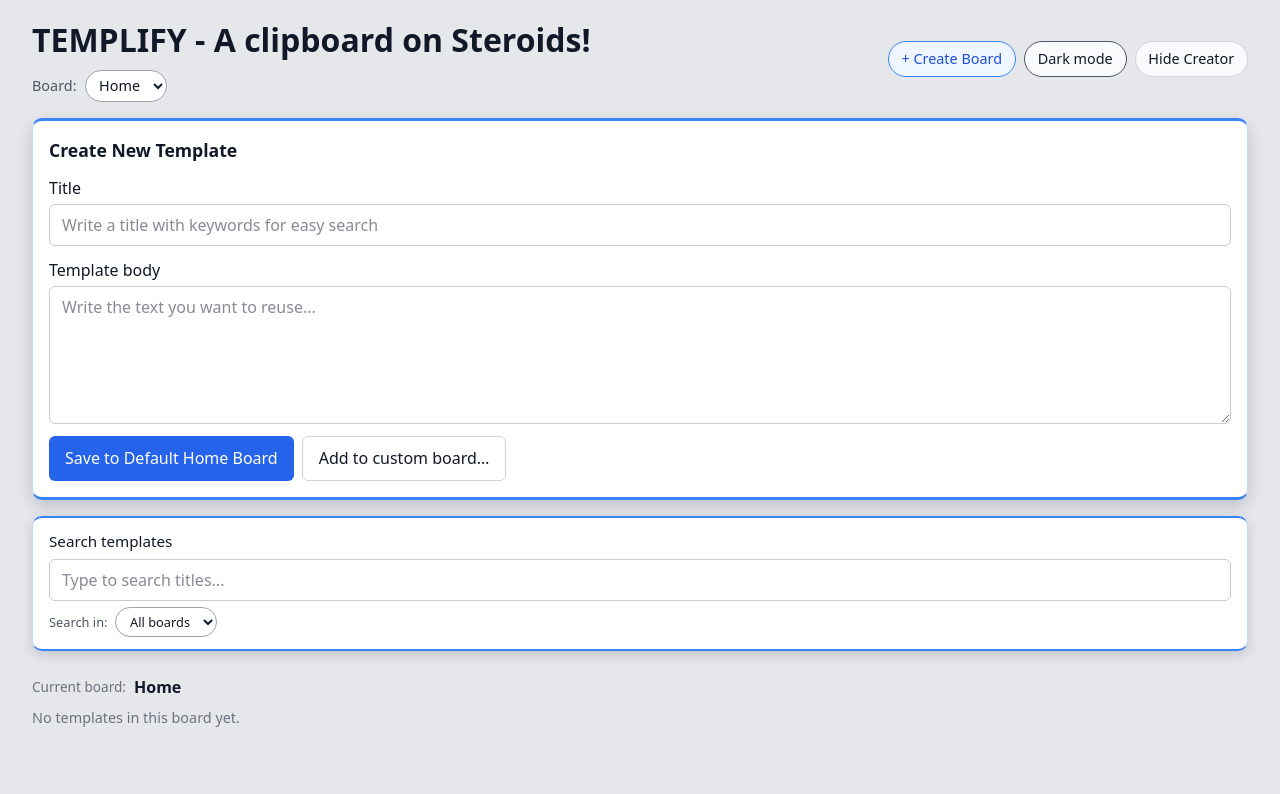
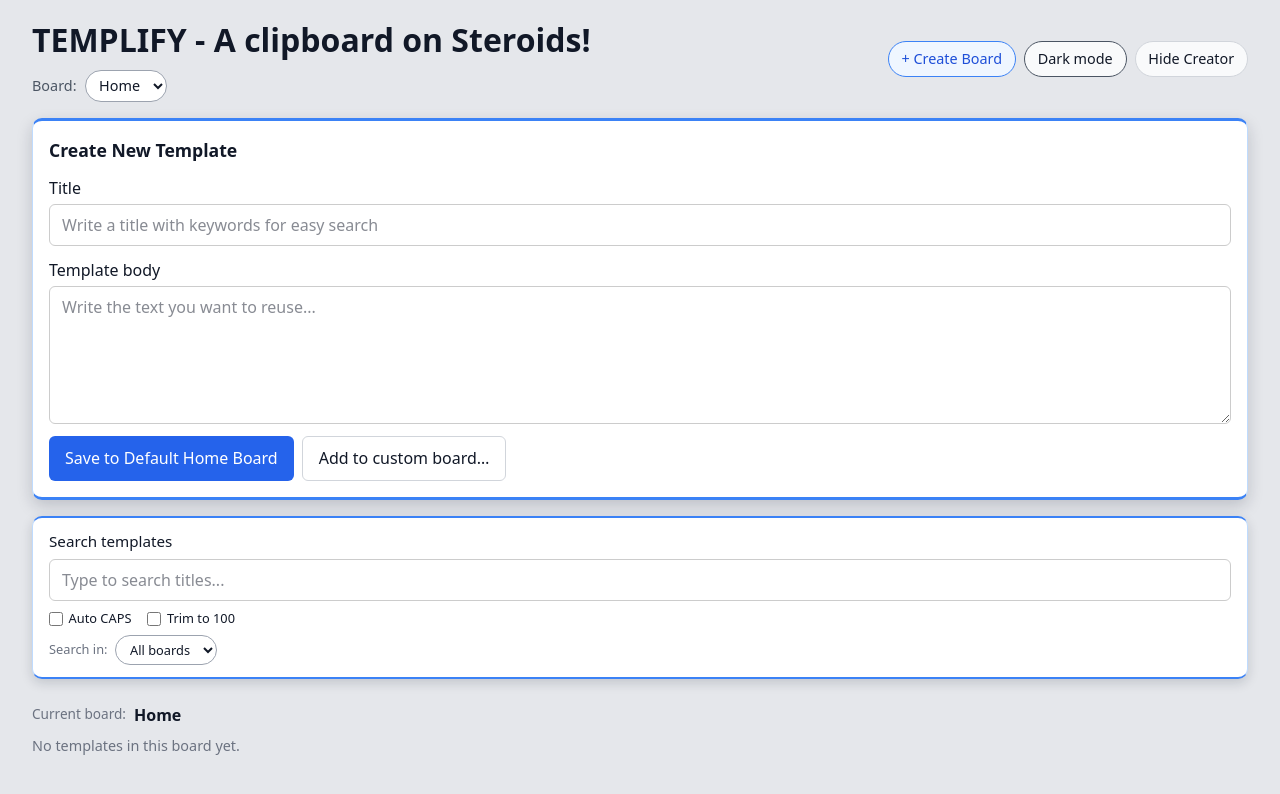
Before and after one commit to jesusoyer/templify, a Next.js app: page / in a window 1280 px wide. Shown: the top 794 px of the page. Built offline with nearby package versions, Linux system fonts and the light colour scheme.

Commit message:
added cap it all feature to the search bar

```diff
--- a/app/components/SearchBar.tsx
+++ b/app/components/SearchBar.tsx
@@ -1,4 +1,4 @@
-import React from "react";
+import React, { useState, useEffect, useRef } from "react";
 
 type Board = {
   id: string;
@@ -10,11 +10,37 @@
   onSearchChange: (value: string) => void;
   darkMode: boolean;
 
-  // NEW: search scope
+  // Search scope
   boards: Board[];
   searchScopeBoardId: string; // "all" or a board.id
   onSearchScopeChange: (boardId: string) => void;
 };
+
+// Robust copy: Clipboard API + textarea fallback
+function copyToClipboardSafe(text: string) {
+  if (typeof window === "undefined") return;
+  if (navigator && "clipboard" in navigator && navigator.clipboard?.writeText) {
+    navigator.clipboard.writeText(text).catch(() => fallbackCopy(text));
+  } else {
+    fallbackCopy(text);
+  }
+}
+
+function fallbackCopy(value: string) {
+  try {
+    const textarea = document.createElement("textarea");
+    textarea.value = value;
+    textarea.style.position = "fixed";
+    textarea.style.opacity = "0";
+    textarea.style.pointerEvents = "none";
+    document.body.appendChild(textarea);
+    textarea.select();
+    document.execCommand("copy");
+    document.body.removeChild(textarea);
+  } catch {
+    // quietly give up
+  }
+}
 
 export default function SearchBar({
   search,
@@ -24,15 +50,83 @@
   searchScopeBoardId,
   onSearchScopeChange,
 }: SearchBarProps) {
+  const [autoCaps, setAutoCaps] = useState(false);
+  const [trimTo100, setTrimTo100] = useState(false);
+  const [copied, setCopied] = useState(false);
+  const copiedTimerRef = useRef<ReturnType<typeof setTimeout> | null>(null);
+
   const cardBg = darkMode ? "#020617" : "white";
   const borderBase = darkMode ? "#1d4ed8" : "#bfdbfe";
   const accent = "#3b82f6";
   const textColor = darkMode ? "#e5e7eb" : "#111827";
+  const mutedText = darkMode ? "#9ca3af" : "#6b7280";
   const inputBg = darkMode ? "#020617" : "white";
   const inputBorder = darkMode ? "#475569" : "#ccc";
 
-  const handleClear = () => {
+  useEffect(() => {
+    return () => {
+      if (copiedTimerRef.current) clearTimeout(copiedTimerRef.current);
+    };
+  }, []);
+
+  function triggerCopied(text: string) {
+    copyToClipboardSafe(text);
+    setCopied(true);
+    if (copiedTimerRef.current) clearTimeout(copiedTimerRef.current);
+    copiedTimerRef.current = setTimeout(() => setCopied(false), 1500);
+  }
+
+  function applyTransforms(raw: string, caps: boolean, trim: boolean): string {
+    let result = raw;
+    if (caps) result = result.toUpperCase();
+    if (trim) result = result.slice(0, 100);
+    return result;
+  }
+
+  function handleChange(e: React.ChangeEvent<HTMLInputElement>) {
+    const transformed = applyTransforms(e.target.value, autoCaps, trimTo100);
+    onSearchChange(transformed);
+    if (transformed && (autoCaps || trimTo100)) triggerCopied(transformed);
+    else setCopied(false);
+  }
+
+  // Re-apply transforms to existing text when a toggle changes
+  function handleAutoCapsToggle(checked: boolean) {
+    setAutoCaps(checked);
+    if (search) {
+      const transformed = applyTransforms(search, checked, trimTo100);
+      onSearchChange(transformed);
+    }
+  }
+
+  function handleTrimToggle(checked: boolean) {
+    setTrimTo100(checked);
+    if (search) {
+      const transformed = applyTransforms(search, autoCaps, checked);
+      onSearchChange(transformed);
+    }
+  }
+
+  function handleClear() {
     onSearchChange("");
+    setCopied(false);
+  }
+
+  const checkboxLabelStyle: React.CSSProperties = {
+    display: "flex",
+    alignItems: "center",
+    gap: "0.35rem",
+    fontSize: "0.8rem",
+    color: textColor,
+    cursor: "pointer",
+    userSelect: "none",
+  };
+
+  const checkboxStyle: React.CSSProperties = {
+    width: "14px",
+    height: "14px",
+    accentColor: accent,
+    cursor: "pointer",
   };
 
   return (
@@ -40,37 +134,27 @@
       style={{
         width: "100%",
         padding: "0.75rem 1rem",
-
-        // explicit border, no shorthand
         borderTopStyle: "solid",
         borderBottomStyle: "solid",
         borderLeftStyle: "solid",
         borderRightStyle: "solid",
-
         borderTopWidth: "2px",
         borderBottomWidth: "2px",
         borderLeftWidth: "1px",
         borderRightWidth: "1px",
-
         borderTopColor: accent,
         borderBottomColor: accent,
         borderLeftColor: borderBase,
         borderRightColor: borderBase,
-
         borderRadius: "10px",
         backgroundColor: cardBg,
         boxShadow: "0 4px 12px rgba(15, 23, 42, 0.16)",
         marginBottom: "0.5rem",
       }}
     >
-      <div
-        style={{
-          display: "flex",
-          flexDirection: "column",
-          gap: "0.4rem",
-        }}
-      >
-        {/* Label + Clear button row */}
+      <div style={{ display: "flex", flexDirection: "column", gap: "0.4rem" }}>
+
+        {/* Label + Copied badge + Clear button */}
         <div
           style={{
             display: "flex",
@@ -79,16 +163,30 @@
             justifyContent: "space-between",
           }}
         >
-          <label
-            htmlFor="search"
-            style={{
-              fontWeight: 500,
-              color: textColor,
-              fontSize: "0.95rem",
-            }}
-          >
-            Search templates
-          </label>
+          <div style={{ display: "flex", alignItems: "center", gap: "0.5rem" }}>
+            <label
+              htmlFor="search"
+              style={{ fontWeight: 500, color: textColor, fontSize: "0.95rem" }}
+            >
+              Search templates
+            </label>
+
+            {copied && (
+              <span
+                style={{
+                  fontSize: "0.75rem",
+                  fontWeight: 500,
+                  color: darkMode ? "#4ade80" : "#15803d",
+                  backgroundColor: darkMode ? "#052e16" : "#f0fdf4",
+                  border: `1px solid ${darkMode ? "#166534" : "#bbf7d0"}`,
+                  borderRadius: "999px",
+                  padding: "0.1rem 0.55rem",
+                }}
+              >
+                ✓ Copied
+              </span>
+            )}
+          </div>
 
           {search.trim().length > 0 && (
             <button
@@ -115,7 +213,8 @@
           id="search"
           type="text"
           value={search}
-          onChange={(e) => onSearchChange(e.target.value)}
+          onChange={handleChange}
+          onFocus={(e) => e.target.select()}
           placeholder="Type to search titles..."
           style={{
             flex: 1,
@@ -127,14 +226,64 @@
           }}
         />
 
-        {/* Search scope: All boards or specific board */}
+        {/* Toggles row */}
+        <div
+          style={{
+            display: "flex",
+            alignItems: "center",
+            gap: "1rem",
+            flexWrap: "wrap",
+            paddingTop: "0.1rem",
+          }}
+        >
+          <label style={checkboxLabelStyle}>
+            <input
+              type="checkbox"
+              checked={autoCaps}
+              onChange={(e) => handleAutoCapsToggle(e.target.checked)}
+              style={checkboxStyle}
+            />
+            <span>Auto CAPS</span>
+            {autoCaps && (
+              <span style={{ fontSize: "0.7rem", color: accent }}>on</span>
+            )}
+          </label>
+
+          <label style={checkboxLabelStyle}>
+            <input
+              type="checkbox"
+              checked={trimTo100}
+              onChange={(e) => handleTrimToggle(e.target.checked)}
+              style={checkboxStyle}
+            />
+            <span>Trim to 100</span>
+            {trimTo100 && (
+              <span style={{ fontSize: "0.7rem", color: accent }}>on</span>
+            )}
+          </label>
+
+          {/* Live char count — only visible when Trim to 100 is on */}
+          {trimTo100 && search.length > 0 && (
+            <span
+              style={{
+                fontSize: "0.75rem",
+                color: search.length >= 100 ? "#b91c1c" : mutedText,
+                marginLeft: "auto",
+              }}
+            >
+              {search.length}/100
+            </span>
+          )}
+        </div>
+
+        {/* Search scope */}
         <div
           style={{
             display: "flex",
             alignItems: "center",
             gap: "0.5rem",
             fontSize: "0.8rem",
-            color: darkMode ? "#9ca3af" : "#4b5563",
+            color: mutedText,
           }}
         >
           <span>Search in:</span>
```
